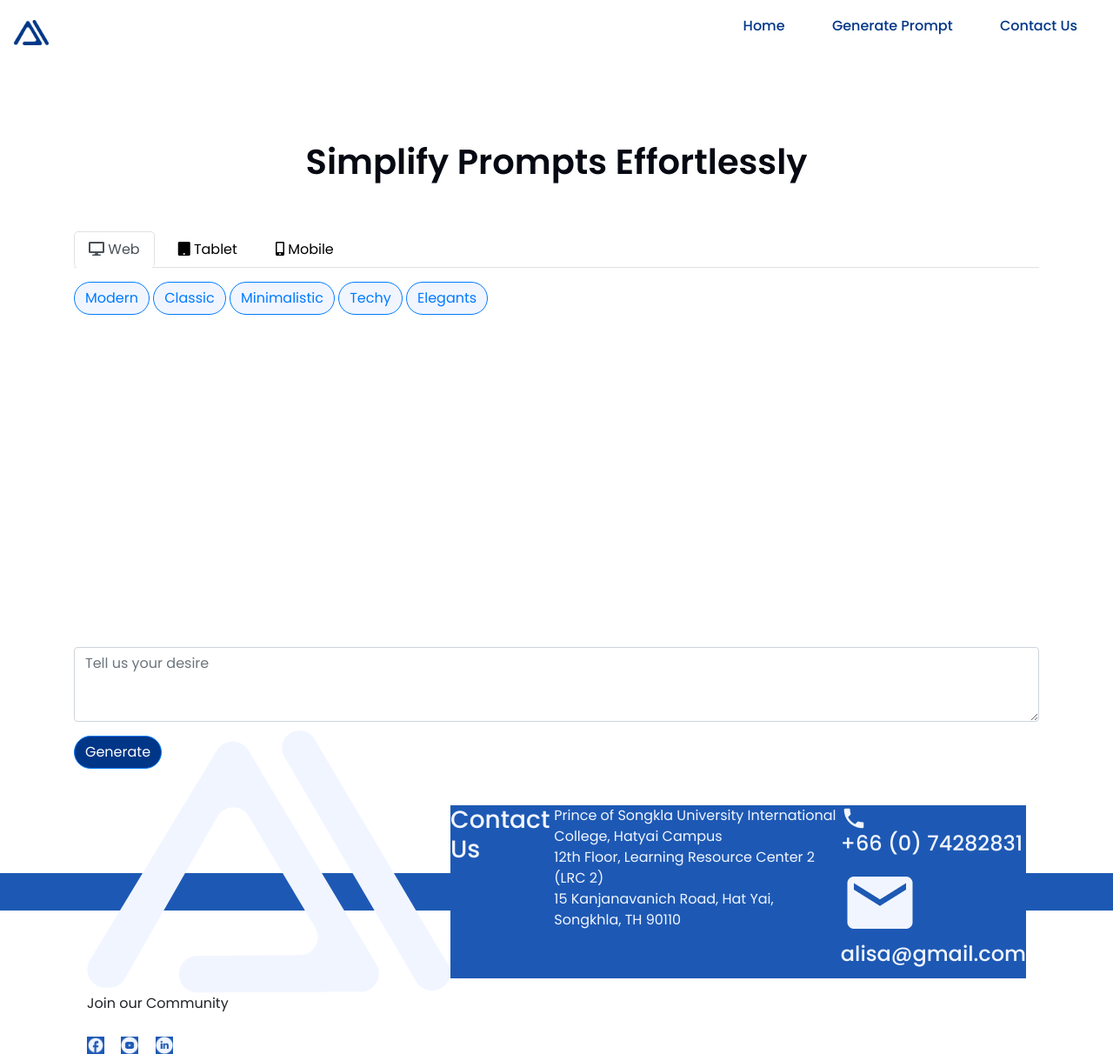
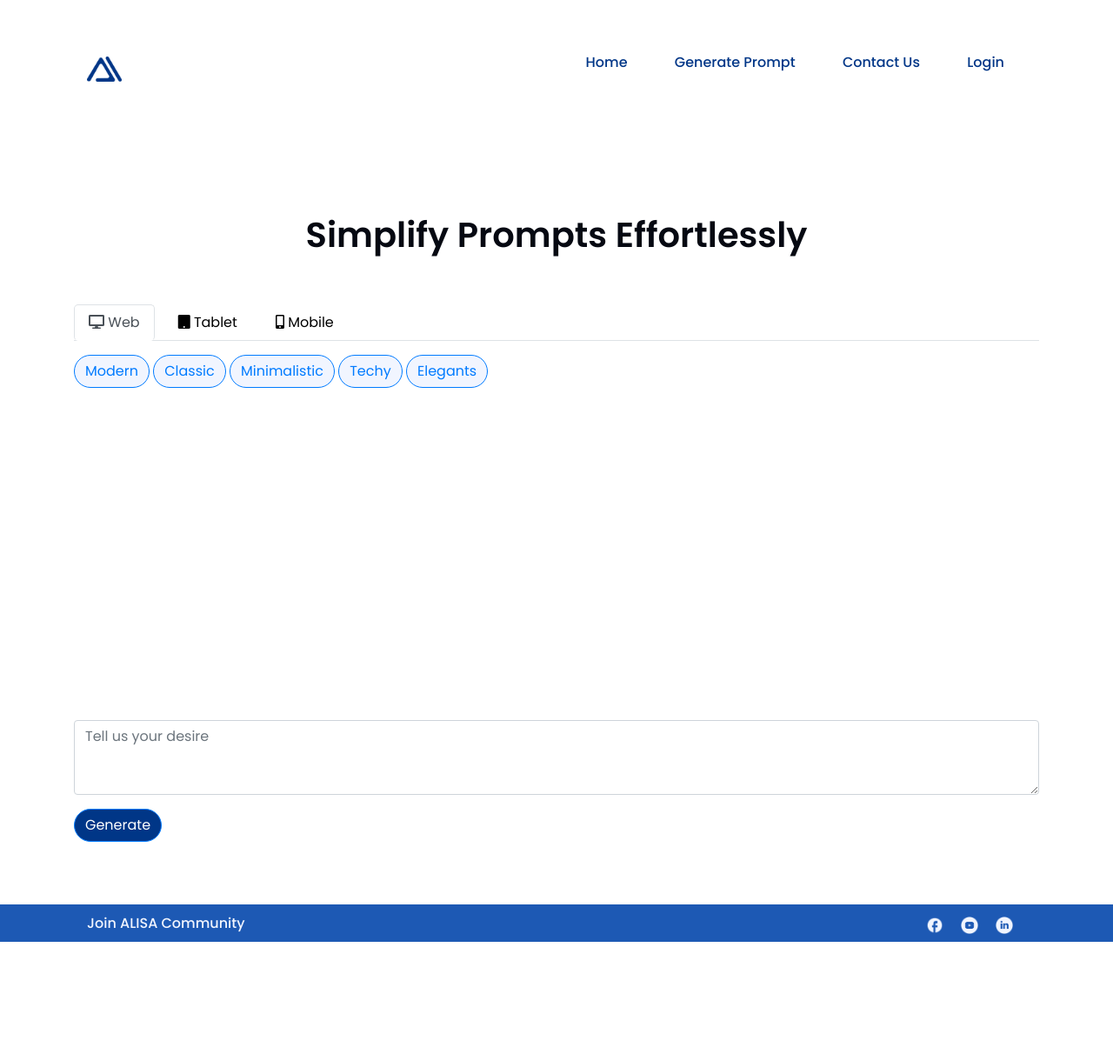
Before and after one commit to chalisa-puwaphat/ALISA-GPT3.5, a Flask app: page /generate in a window 1280 px wide. Shown: the whole page at 87% size. After the commit the page ends 1083 px from the top, so only its background shows below. Run offline with Flask 3, Linux system fonts and the light colour scheme; some libraries are stand-ins or nearby versions.

Commit message:
Update index.html

```diff
--- a/templates/index.html
+++ b/templates/index.html
@@ -23,19 +23,20 @@
 
 <body>
   <!------------------------------------------- Navigation Bar Part ------------------------------------------->
-  <nav class="navbar">
-    <div class="navbar-logo">
-      <img src="static/images/Alisa-Blue-Logo.png" alt="Your Logo">
-    </div>
-    <div class="navbar-links">
+  <div class="hero">
+    <nav>
+      <div class="navbar-logo">
+        <a href="home">
+          <img src="static/images/Alisa-Blue-Logo.png" alt="Your Logo">
+        </a>
+      </div>
       <ul>
-        <li><a href="#">Home</a></li>
-        <li><a href="#">Generate Prompt</a></li>
-        <li><a href="#">Contact Us</a></li>
+        <li><a href="home">Home</a></li>
+        <li><a href="generate">Generate Prompt</a></li>
+        <li><a href="contact">Contact Us</a></li>
+        <li><a href="login">Login</a></li>
       </ul>
-    </div>
-  </nav>
-
+    </nav>
 
   <div class="container mt-5">
     <h1 style="color:#060912">Simplify Prompts Effortlessly</h1>
@@ -84,37 +85,18 @@
   </div>
 
    <!--------------------------------------- Footer --------------------------------------->
-   <footer class="footer mt-5">
-
-    <div class="footer-left">
-      <img src="static/images/Alisa-White-Logo.png" alt="Your Logo" class="logo">
-      <p>Join our Community</p>
-
-      <div class="separator"></div>
-
-      <div class="social-media">
+   <section>
+    <div class="footer">
+      <div class="footer-left">
+        <h6>Join ALISA Community</h6>
+      </div>
+      <div class="footer-right">
         <img src="static/images/facebook-icon.png" alt="social-icon" class="social-icon">
         <img src="static/images/youtube-icon.png" alt="social-icon" class="social-icon">
         <img src="static/images/linkedin-icon.png" alt="social-icon" class="social-icon">
       </div>
     </div>
-
-    <div class="footer-right">
-
-      <h3>Contact Us</h3>
-      <p>Prince of Songkla University International College, Hatyai Campus<br>12th Floor, Learning Resource Center 2
-        (LRC 2)<br>15 Kanjanavanich Road, Hat Yai, Songkhla, TH 90110</p>
-
-      <div class="contact-info">
-        <img src="static/images/call-icon.png" alt="call-icon" class="call-icon">
-        <h4 class="phone-number">+66 (0) 74282831</h4>
-        <img src="static/images/email-icon.png" alt="email-icon" class="email-icon">
-        <h4 class="email">alisa@gmail.com</h4>
-      </div>
-
-    </div>
-    </div>
-</footer>
+  </section>
 
   <script>
     // Function to highlight code using highlight.js library
```
